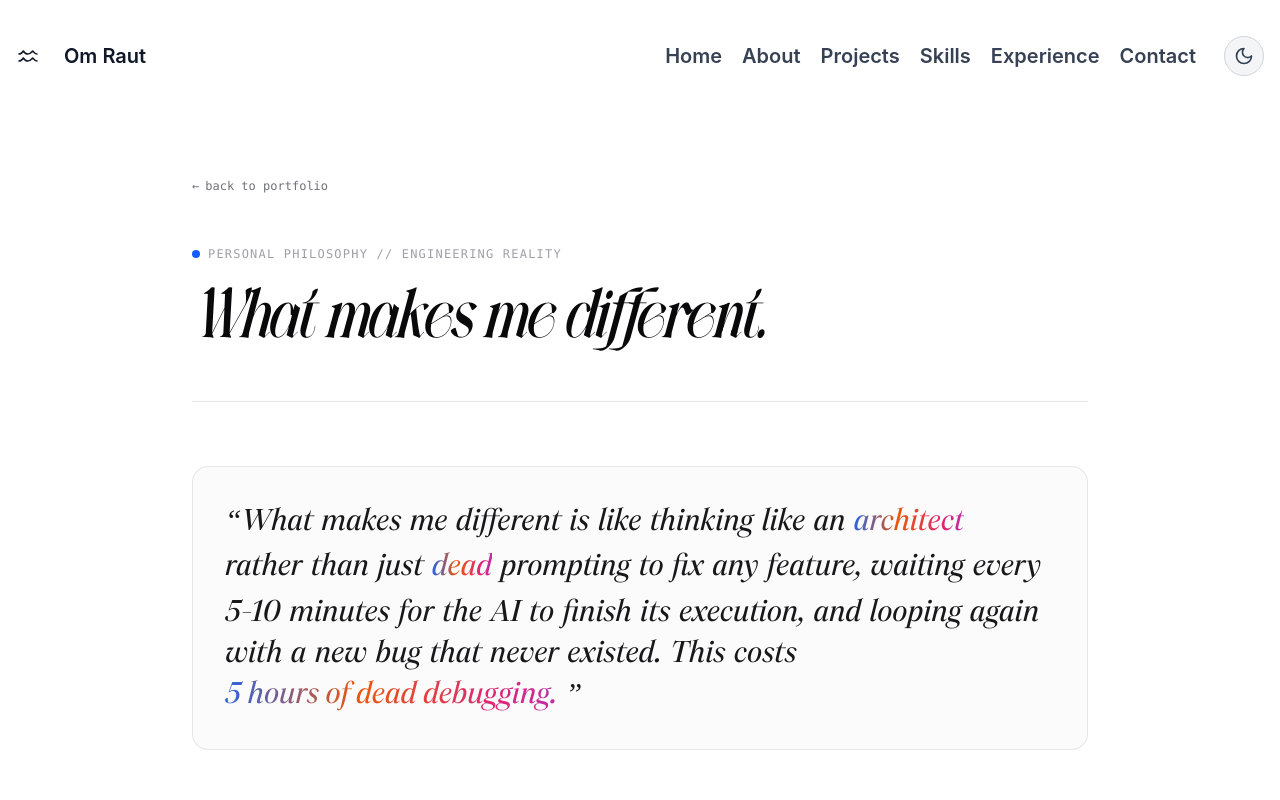
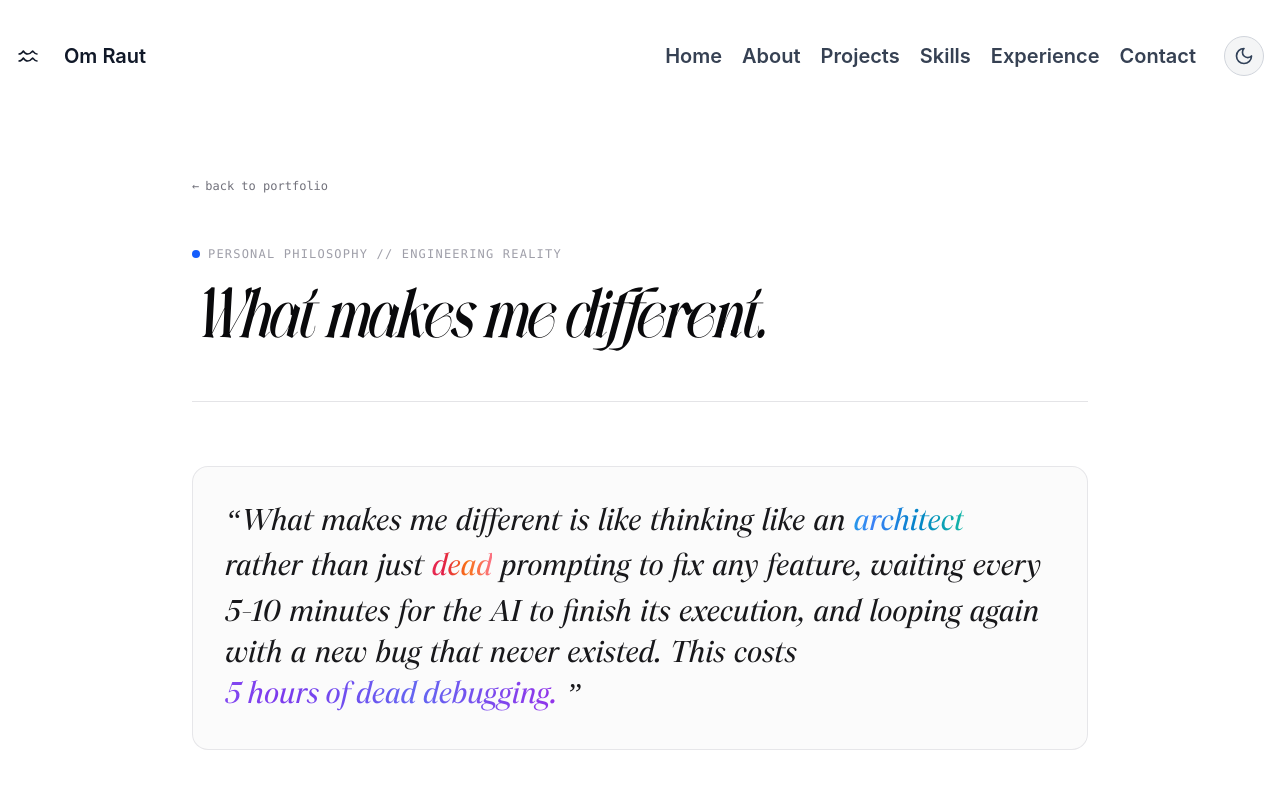
Before and after one commit to rxut-04/portfolioo, a React (Vite) app: page /different in a window 1280 px wide. Shown: the top 800 px of the page. Built offline with nearby package versions, Linux system fonts and the light colour scheme; a web font is replaced by a local one.

Commit message:
feat: disable infinite looping and apply custom per-word gradient color combinations

```diff
--- a/src/components/ui/scroll-read-text.tsx
+++ b/src/components/ui/scroll-read-text.tsx
@@ -195,7 +195,9 @@ const Word = React.memo(function Word({
     return (
       <span className="inline-block mr-[0.28em] opacity-100">
         {item.isGradient ? (
-          <GradientText>{item.text}</GradientText>
+          <GradientText variant={item.variant as any} loop={false}>
+            {item.text}
+          </GradientText>
         ) : (
           item.text
         )}
@@ -212,7 +214,9 @@ const Word = React.memo(function Word({
       className="inline-block mr-[0.28em] select-text"
     >
       {item.isGradient ? (
-        <GradientText>{item.text}</GradientText>
+        <GradientText variant={item.variant as any} loop={false}>
+          {item.text}
+        </GradientText>
       ) : (
         item.text
       )}
--- a/src/components/ui/text-gradient.tsx
+++ b/src/components/ui/text-gradient.tsx
@@ -2,6 +2,32 @@
 
 import { motion } from "motion/react";
 import { cn } from "@/lib/utils";
+
+export type GradientVariant =
+  | "rainbow"
+  | "cyan"
+  | "rose"
+  | "amber"
+  | "emerald"
+  | "violet"
+  | "fuchsia";
+
+export const GRADIENT_VARIANTS: Record<GradientVariant, string> = {
+  rainbow:
+    "linear-gradient(90deg, currentColor 50%, #2563EB 50%, #EA580C, #DB2777, #9333EA)",
+  cyan:
+    "linear-gradient(90deg, currentColor 50%, #06B6D4 50%, #3B82F6, #0284C7, #14B8A6)",
+  rose:
+    "linear-gradient(90deg, currentColor 50%, #F43F5E 50%, #E11D48, #F97316, #FB7185)",
+  amber:
+    "linear-gradient(90deg, currentColor 50%, #F59E0B 50%, #EA580C, #D97706, #EAB308)",
+  emerald:
+    "linear-gradient(90deg, currentColor 50%, #10B981 50%, #059669, #0D9488, #34D399)",
+  violet:
+    "linear-gradient(90deg, currentColor 50%, #8B5CF6 50%, #7C3AED, #6366F1, #9333EA)",
+  fuchsia:
+    "linear-gradient(90deg, currentColor 50%, #D946EF 50%, #C026D3, #DB2777, #8B5CF6)",
+};
 
 export interface GradientTextProps
   extends React.HTMLAttributes<HTMLSpanElement> {
@@ -10,22 +36,29 @@ export interface GradientTextProps
   duration?: number;
   /** Delay before the first sweep, in seconds */
   delay?: number;
-  /** If true, sweeps back and forth forever. If false, plays once. */
+  /** If true, sweeps back and forth forever. If false, plays once. Defaults to false. */
   loop?: boolean;
   /** Pause between loop cycles, in seconds */
   repeatDelay?: number;
   className?: string;
+  variant?: GradientVariant;
+  customGradient?: string;
 }
 
 export function GradientText({
   children,
-  duration = 0.8,
-  delay = 0.1,
-  loop = true,
+  duration = 0.9,
+  delay = 0.05,
+  loop = false,
   repeatDelay = 1,
   className,
+  variant = "rainbow",
+  customGradient,
   ...props
 }: GradientTextProps) {
+  const gradient =
+    customGradient || GRADIENT_VARIANTS[variant] || GRADIENT_VARIANTS.rainbow;
+
   return (
     <span
       className={cn(
@@ -38,15 +71,14 @@ export function GradientText({
         className="inline-block bg-clip-text pb-1"
         style={{
           WebkitTextFillColor: "transparent",
-          backgroundImage:
-            "linear-gradient(90deg, currentColor 50%, #2563EB 50%, #EA580C, #DB2777, #9333EA)",
+          backgroundImage: gradient,
           backgroundSize: "250% 100%",
         }}
-        initial={{ backgroundPosition: "100% 0%" }}
-        animate={{ backgroundPosition: "0% 0%" }}
+        initial={{ backgroundPosition: "0% 0%" }}
+        animate={{ backgroundPosition: "100% 0%" }}
         transition={{
           duration,
-          ease: "easeInOut",
+          ease: "easeOut",
           delay,
           ...(loop && {
             repeat: Infinity,
```
